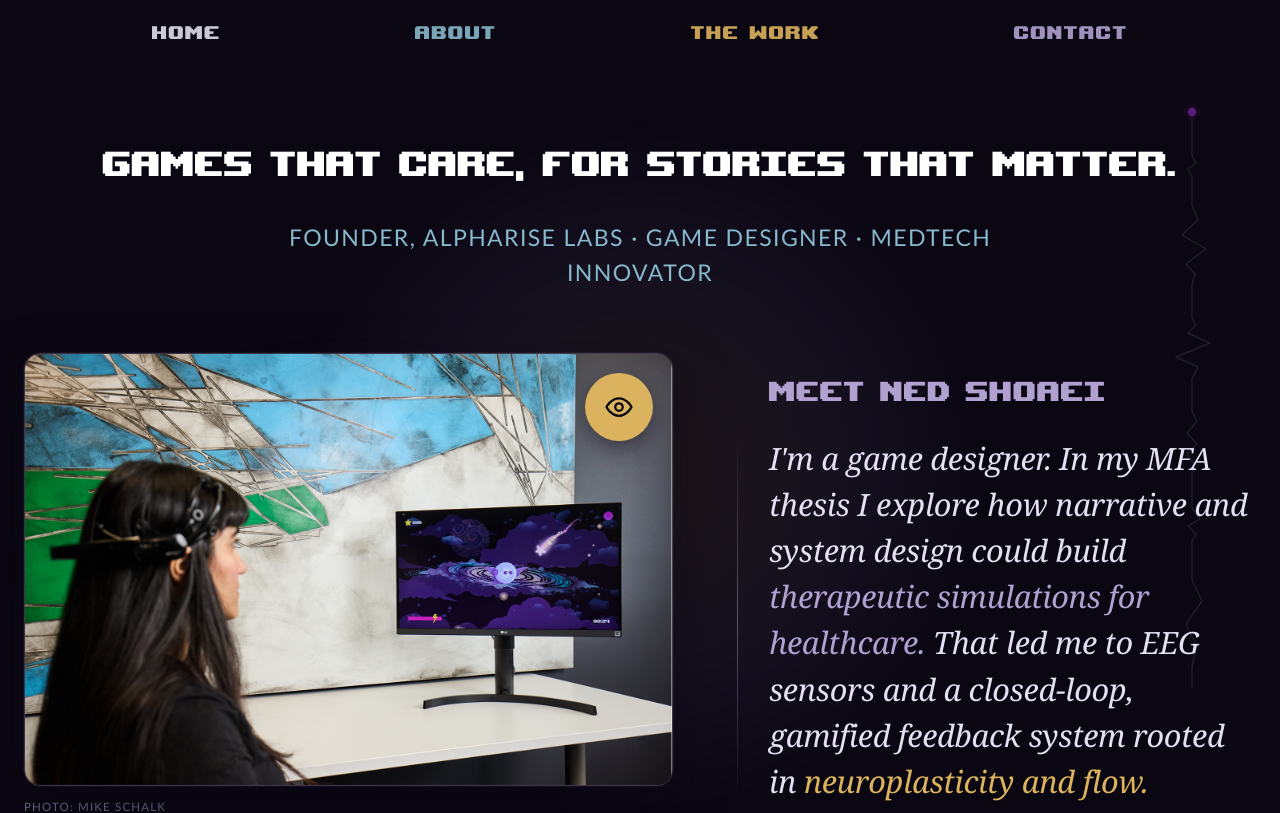
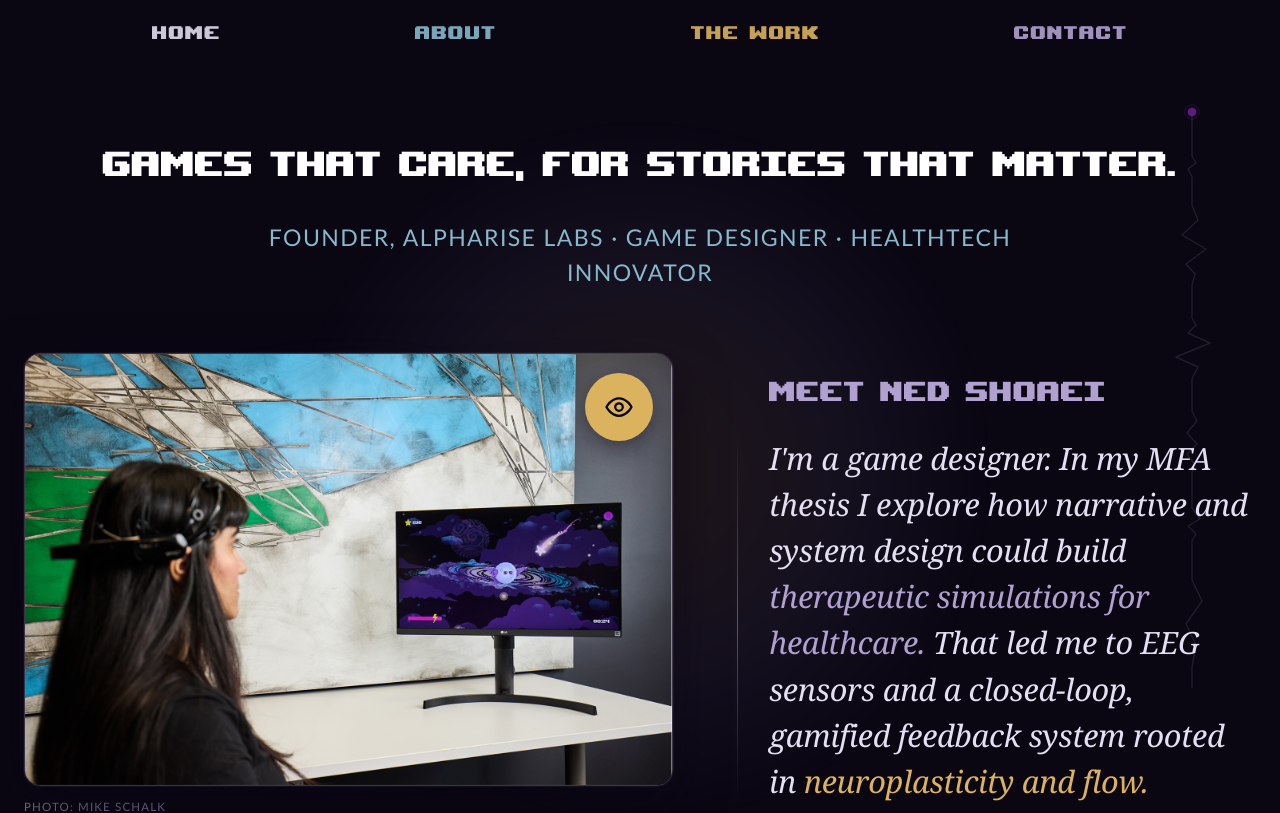
Before and after one commit to NedzZone/alphariselabs-site, a React (Vite) app: page / in a window 1280 px wide. Shown: the top 813 px of the page. Built offline with nearby package versions, Linux system fonts and the light colour scheme.

Commit message:
Hero: relabel "MedTech Innovator" as "Healthtech Innovator"
Co-Authored-By: Claude Opus 4.8 (1M context) <noreply@anthropic.com>

```diff
--- a/src/app/components/Hero.tsx
+++ b/src/app/components/Hero.tsx
@@ -80,7 +80,7 @@ export function Hero() {
             color: "var(--secondary)",
           }}
         >
-          Founder, AlphaRise Labs · Game Designer · MedTech Innovator
+          Founder, AlphaRise Labs · Game Designer · Healthtech Innovator
         </span>
 
       </motion.div>
```
